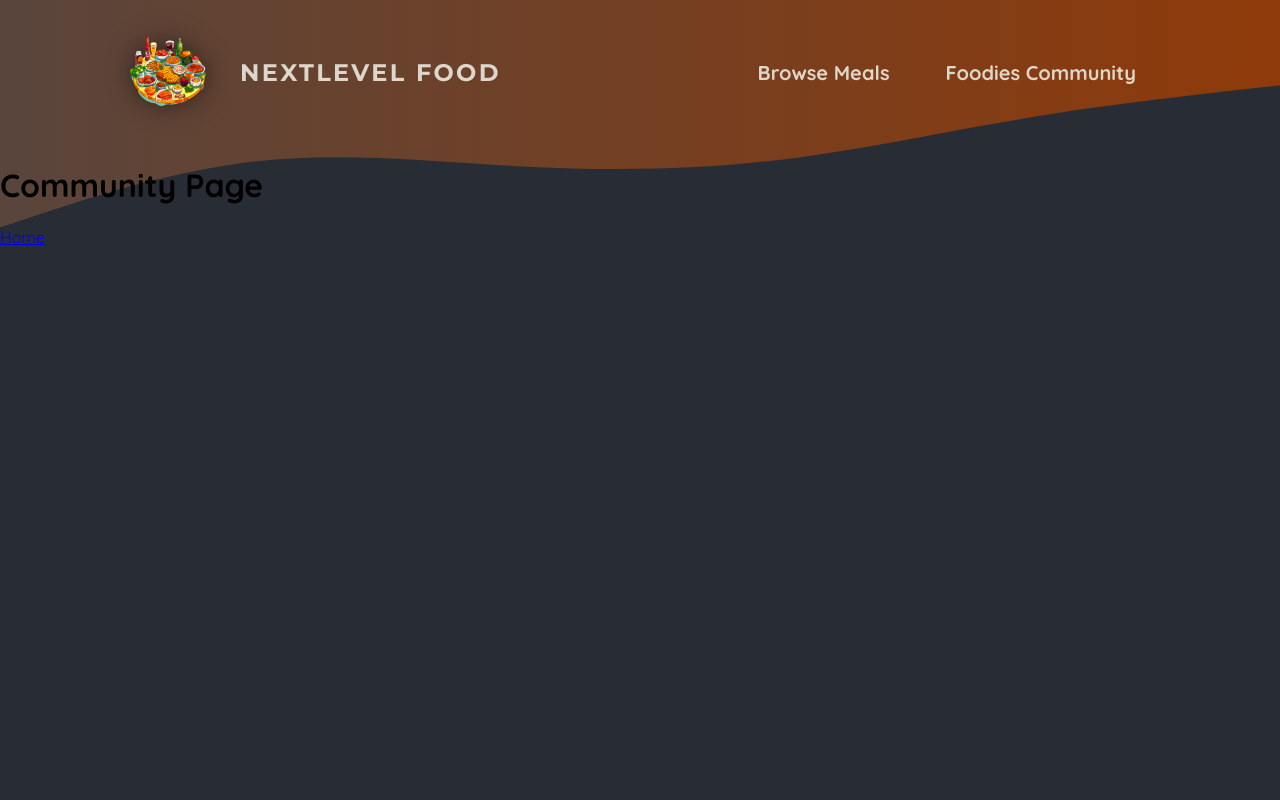
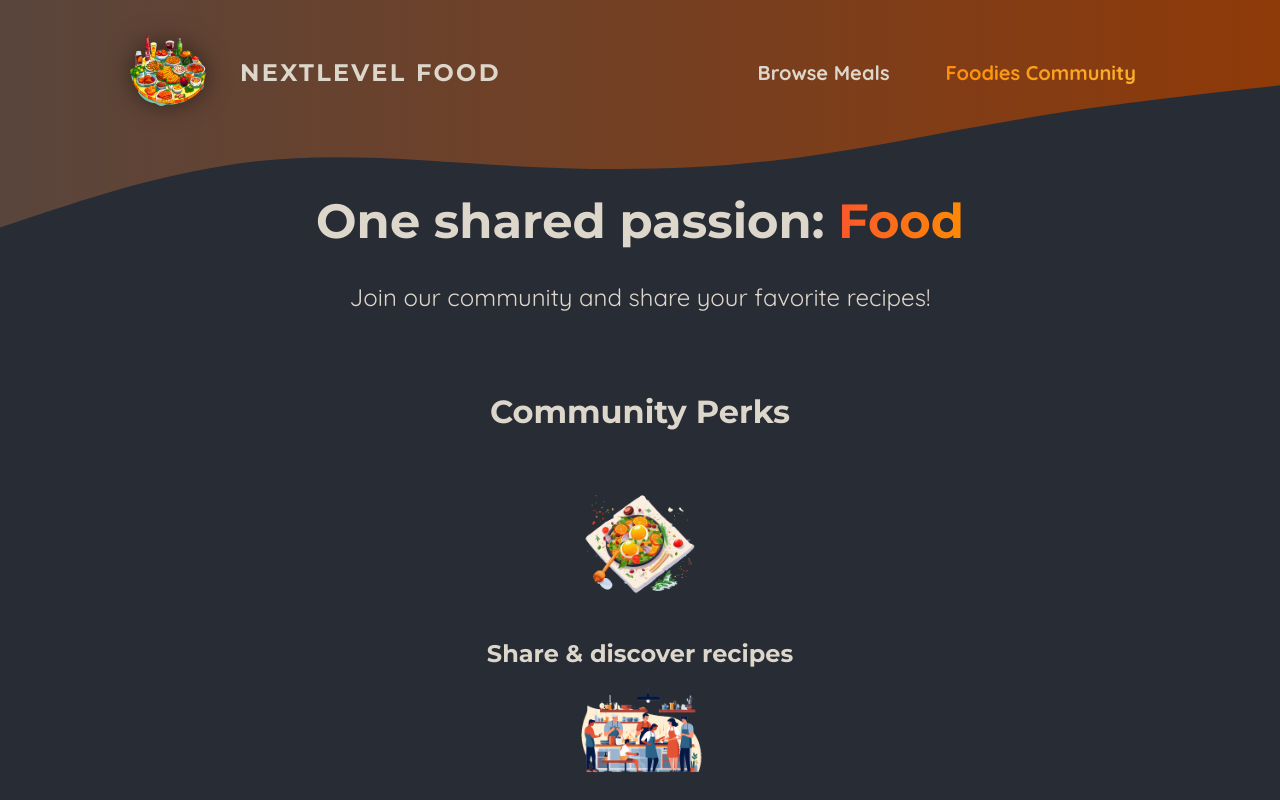
Before and after one commit to GamezAr94/the-foodie-app, a Next.js app: page /community in a window 1280 px wide. Shown: the top 800 px of the page. Built offline with nearby package versions, Linux system fonts and the light colour scheme.

Commit message:
adding the nav classes
now we are adding the status of the links, we are adding classes if we are visiting that link

```diff
--- a/app/community/page.js
+++ b/app/community/page.js
@@ -1,10 +1,40 @@
-import Link from "next/link";
+import Image from 'next/image';
+
+import mealIcon from '@/assets/icons/meal.png';
+import communityIcon from '@/assets/icons/community.png';
+import eventsIcon from '@/assets/icons/events.png';
+import classes from './page.module.css';
 
 export default function CommunityPage() {
-    return (
-        <main>
-            <h1>Community Page</h1>
-            <Link href="/">Home</Link>
-        </main>
-    );
+  return (
+    <>
+      <header className={classes.header}>
+        <h1>
+          One shared passion: <span className={classes.highlight}>Food</span>
+        </h1>
+        <p>Join our community and share your favorite recipes!</p>
+      </header>
+      <main className={classes.main}>
+        <h2>Community Perks</h2>
+
+        <ul className={classes.perks}>
+          <li>
+            <Image src={mealIcon} alt="A delicious meal" />
+            <p>Share & discover recipes</p>
+          </li>
+          <li>
+            <Image src={communityIcon} alt="A crowd of people, cooking" />
+            <p>Find new friends & like-minded people</p>
+          </li>
+          <li>
+            <Image
+              src={eventsIcon}
+              alt="A crowd of people at a cooking event"
+            />
+            <p>Participate in exclusive events</p>
+          </li>
+        </ul>
+      </main>
+    </>
+  );
 }
--- /dev/null
+++ b/app/community/page.module.css
@@ -0,0 +1,61 @@
+.header {
+    gap: 3rem;
+    margin: 3rem auto 5rem auto;
+    width: 90%;
+    max-width: 75rem;
+    color: #ddd6cb;
+    font-size: 1.5rem;
+    text-align: center;
+  }
+
+  .header h1 {
+    font-family: 'Montserrat', sans-serif;
+  }
+
+  .highlight {
+    background: linear-gradient(90deg, #f9572a, #ff8a05);
+    background-clip: text;
+    -webkit-background-clip: text;
+    -webkit-text-fill-color: transparent;
+  }
+
+  .main {
+    width: 90%;
+    max-width: 40rem;
+    margin: 0 auto;
+    text-align: center;
+  }
+
+  .main h2 {
+    font-family: 'Montserrat', sans-serif;
+    font-size: 2rem;
+    margin-bottom: 3rem;
+    color: #ddd6cb;
+  }
+
+  .perks {
+    list-style: none;
+    margin: 3rem 0;
+    padding: 0;
+  }
+
+  .perks li {
+    display: flex;
+    flex-direction: column;
+    align-items: center;
+    gap: 2rem;
+  }
+
+  .perks img {
+    width: 8rem;
+    height: 8rem;
+    object-fit: contain;
+  }
+
+  .perks p {
+    font-family: 'Montserrat', sans-serif;
+    font-size: 1.5rem;
+    font-weight: bold;
+    margin: 0;
+    color: #ddd6cb;
+  }
--- a/app/components/main-header/main-header.js
+++ b/app/components/main-header/main-header.js
@@ -4,6 +4,7 @@
 import logoImg from "@/assets/logo.png";
 import classes from "./main-header.module.css";
 import MainHeaderBackground from "./main-header-background";
+import NavLink from "./nav-link";
 
 export default function MainHeader() {
     return (
@@ -21,10 +22,12 @@
                 <nav className={classes.nav}>
                     <ul>
                         <li>
-                            <Link href="/meals">Browse Meals</Link>
+                            <NavLink href="/meals">Browse Meals</NavLink>
                         </li>
                         <li>
-                            <Link href="/community">Foodies Community</Link>
+                            <NavLink href="/community">
+                                Foodies Community
+                            </NavLink>
                         </li>
                     </ul>
                 </nav>
--- a/app/components/main-header/main-header.module.css
+++ b/app/components/main-header/main-header.module.css
@@ -21,29 +21,6 @@
     font-size: 1.25rem;
   }
 
-  .nav a {
-    text-decoration: none;
-    color: #ddd6cb;
-    font-weight: bold;
-    padding: 0.5rem 1rem;
-    border-radius: 0.5rem;
-  }
-
-  .nav a:hover,
-  .nav a:active {
-    background: linear-gradient(90deg, #ff8a05, #f9b331);
-    background-clip: text;
-    -webkit-background-clip: text;
-    -webkit-text-fill-color: transparent;
-    text-shadow: 0 0 18px rgba(248, 190, 42, 0.8);
-  }
-
-  .active {
-    background: linear-gradient(90deg, #ff8a05, #f9b331);
-    background-clip: text;
-    -webkit-background-clip: text;
-    -webkit-text-fill-color: transparent;
-  }
 
   .logo {
     display: flex;
--- /dev/null
+++ b/app/components/main-header/nav-link.js
@@ -0,0 +1,20 @@
+"use client";
+
+import Link from "next/link";
+import { usePathname } from "next/navigation";
+import classes from "./nav-link.module.css";
+
+export default function NavLink({ href, children }) {
+    const path = usePathname();
+    return (
+        <Link
+            href={href}
+            className={
+                path.startsWith(href)
+                    ? `${classes.link} ${classes.active}`
+                    : classes.link
+            }>
+            {children}
+        </Link>
+    );
+}
--- /dev/null
+++ b/app/components/main-header/nav-link.module.css
@@ -0,0 +1,23 @@
+ .active {
+    background: linear-gradient(90deg, #ff8a05, #f9b331);
+    background-clip: text;
+    -webkit-background-clip: text;
+    -webkit-text-fill-color: transparent;
+  }
+
+  .link {
+    text-decoration: none;
+    color: #ddd6cb;
+    font-weight: bold;
+    padding: 0.5rem 1rem;
+    border-radius: 0.5rem;
+  }
+
+  .link:hover,
+  .link:active {
+    background: linear-gradient(90deg, #ff8a05, #f9b331);
+    background-clip: text;
+    -webkit-background-clip: text;
+    -webkit-text-fill-color: transparent;
+    text-shadow: 0 0 18px rgba(248, 190, 42, 0.8);
+  }
```
